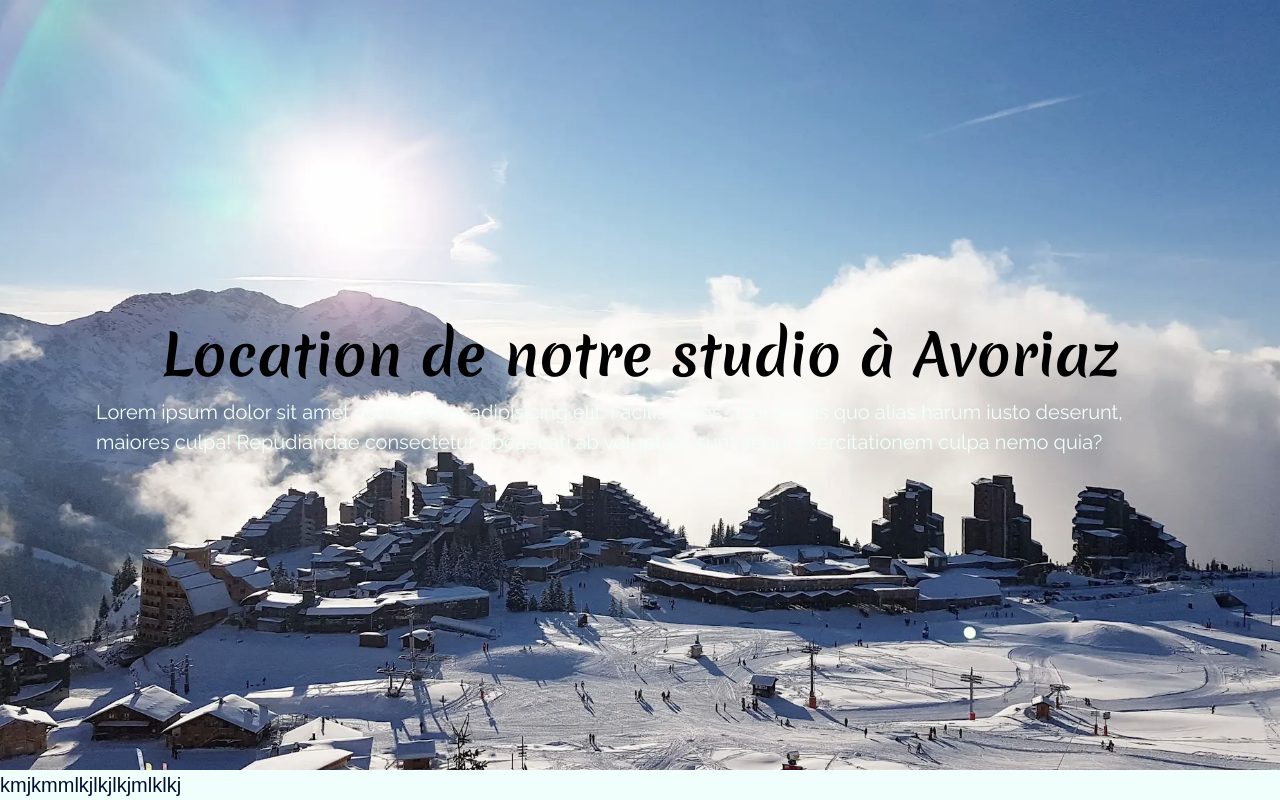
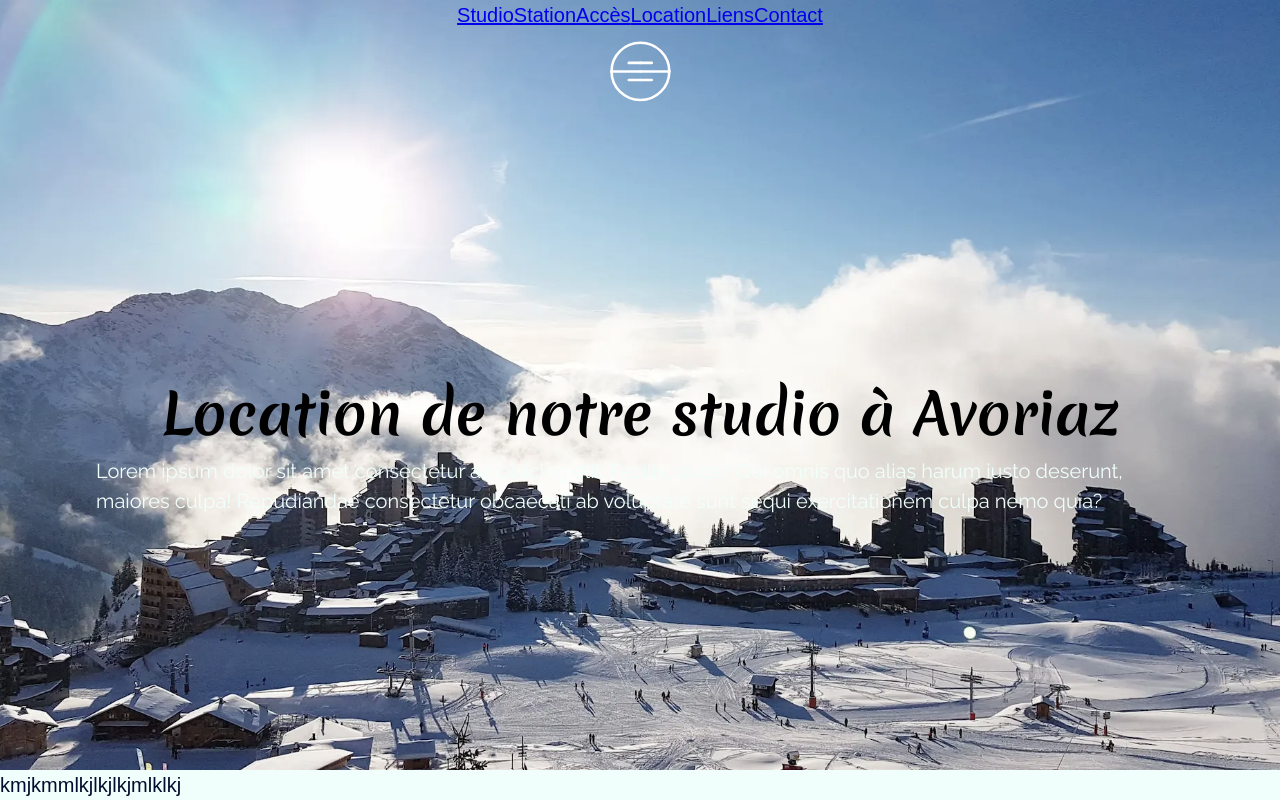
Before and after one commit to mowebiaz/avo_next, a Next.js app: page / in a window 1280 px wide. Built offline with nearby package versions, Linux system fonts and the light colour scheme.

Commit message:
Add navigation

```diff
--- /dev/null
+++ b/app/components/Header/BurgerIcon/BurgerIcon.jsx
@@ -0,0 +1,51 @@
+export function BurgerIcon({isOpen}) {
+  return (
+    <svg
+    className={`burger ${isOpen ? 'open' : ''}`}
+    width="80"
+      height="80"
+      viewBox="0 0 200 200"
+    >
+      <g
+
+        strokeWidth="6.5"
+        strokeLinecap="round"
+      >
+        <path
+          d="M72 82.286h28.75"
+          fill="#009100"
+          fillRule="evenodd"
+          stroke="#fff"
+        />
+        <path
+          d="M100.75 103.714l72.482-.143c.043 39.398-32.284 71.434-72.16 71.434-39.878 0-72.204-32.036-72.204-71.554"
+          fill="none"
+          stroke="#fff"
+        />
+        <path
+          d="M72 125.143h28.75"
+          fill="#009100"
+          fillRule="evenodd"
+          stroke="#fff"
+        />
+        <path
+          d="M100.75 103.714l-71.908-.143c.026-39.638 32.352-71.674 72.23-71.674 39.876 0 72.203 32.036 72.203 71.554"
+          fill="none"
+          stroke="#fff"
+        />
+        <path
+          d="M100.75 82.286h28.75"
+          fill="#009100"
+          fillRule="evenodd"
+          stroke="#fff"
+        />
+        <path
+          d="M100.75 125.143h28.75"
+          fill="#009100"
+          fillRule="evenodd"
+          stroke="#fff"
+        />
+      </g>
+    </svg>
+  )
+}
--- /dev/null
+++ b/app/components/Header/BurgerIcon/BurgerIcon.scss
@@ -0,0 +1,50 @@
+
+svg {
+  transition: transform 500ms cubic-bezier(0.4, 0, 0.2, 1);
+}
+.active svg {
+  transform: rotate(90deg);
+}
+path {
+  transition: transform 500ms cubic-bezier(0.4, 0, 0.2, 1),
+    stroke-dasharray 500ms cubic-bezier(0.4, 0, 0.2, 1),
+    stroke-dashoffset 500ms cubic-bezier(0.4, 0, 0.2, 1);
+}
+path:nth-child(1) {
+  transform-origin: 36% 40%;
+}
+path:nth-child(2) {
+  stroke-dasharray: 29 299;
+}
+path:nth-child(3) {
+  transform-origin: 35% 63%;
+}
+path:nth-child(4) {
+  stroke-dasharray: 29 299;
+}
+path:nth-child(5) {
+  transform-origin: 61% 52%;
+}
+path:nth-child(6) {
+  transform-origin: 62% 52%;
+}
+.active path:nth-child(1) {
+  transform: translateX(9px) translateY(1px) rotate(45deg);
+}
+.active path:nth-child(2) {
+  stroke-dasharray: 225 299;
+  stroke-dashoffset: -72px;
+}
+.active path:nth-child(3) {
+  transform: translateX(9px) translateY(1px) rotate(-45deg);
+}
+.active path:nth-child(4) {
+  stroke-dasharray: 225 299;
+  stroke-dashoffset: -72px;
+}
+.active path:nth-child(5) {
+  transform: translateX(9px) translateY(1px) rotate(-45deg);
+}
+.active path:nth-child(6) {
+  transform: translateX(9px) translateY(1px) rotate(45deg);
+}
--- /dev/null
+++ b/app/components/Header/Header.jsx
@@ -0,0 +1,12 @@
+import { BurgerIcon } from "./BurgerIcon/BurgerIcon";
+import { NavDesktop } from "./navigation/NavDestkop/NavDesktop";
+import { NavMobile } from "./navigation/NavMobile/NavMobile";
+
+export function Header() {
+  return (
+    <>
+    <NavDesktop />
+    <NavMobile />
+    </>
+  )
+}
--- /dev/null
+++ b/app/components/Header/navigation/NavDestkop/NavDesktop.jsx
@@ -0,0 +1,18 @@
+import { routeList } from "../routeList"
+import './NavDesktop.scss'
+
+export function NavDesktop() {
+  return (
+    <nav className="nav-desktop">
+      <ul>
+        {routeList.map((route) => {
+          return (
+            <li key={route.path}>
+              <a href={route.path}>{route.name}</a>
+            </li>
+          )
+        })}
+      </ul>
+    </nav>
+  )
+}
--- /dev/null
+++ b/app/components/Header/navigation/NavDestkop/NavDesktop.scss
@@ -0,0 +1,9 @@
+.nav-desktop {
+  ul {
+    list-style: none;
+    display: flex;
+    flex-direction: row;
+    align-items: center;
+
+  }
+}
--- /dev/null
+++ b/app/components/Header/navigation/NavMobile/NavMobile.jsx
@@ -0,0 +1,36 @@
+'use client'
+
+import { useState, useRef } from 'react'
+import { BurgerIcon } from '../../BurgerIcon/BurgerIcon'
+import './NavMobile.scss'
+
+export function NavMobile() {
+  const [isOpen, setIsOpen] = useState(false)
+  const ref = useRef(null)
+
+  const toggleMenu = () => {
+    setIsOpen((prev) => !prev)
+  }
+
+  /*   useClickAway(ref, () => {
+    setIsOpen(false)
+  }) */
+
+  return (
+    <div
+      className="mobile"
+      ref={ref}
+    >
+      <button
+        className="burger-button"
+        onClick={toggleMenu}
+        aria-label="Menu"
+        aria-controls="navigation"
+        aria-expanded={isOpen ? 'true' : 'false'}
+      >
+        <span className="sr-only">Menu</span>
+        <BurgerIcon isOpen={isOpen} />
+      </button>
+    </div>
+  )
+}
--- /dev/null
+++ b/app/components/Header/navigation/routeList.js
@@ -0,0 +1,26 @@
+export const routeList = [
+  {
+    name: 'Studio',
+    path: '/studio',
+  },
+  {
+    name: 'Station',
+    path: '/station',
+  },
+  {
+    name: 'Accès',
+    path: '/acces',
+  },
+  {
+    name: 'Location',
+    path: '/location',
+  },
+  {
+    name: 'Liens',
+    path: '/liens',
+  },
+  {
+    name: 'Contact',
+    path: '/contact',
+  },
+]
--- a/app/layout.js
+++ b/app/layout.js
@@ -1,3 +1,4 @@
+import { Header } from './components/Header/Header'
 import { Footer } from './components/Footer/Footer'
 import { Merienda, Raleway } from 'next/font/google'
 import './styles/globals.scss'
@@ -14,6 +15,7 @@
   return (
     <html lang="fr">
       <body className={`${merienda.variable} ${raleway.variable}`}>
+        <Header />
         {children}
         <Footer />
       </body>
--- a/app/styles/globals.scss
+++ b/app/styles/globals.scss
@@ -108,8 +108,6 @@
     color: inherit;
 }
 
-
-
 p,
 h1,
 h2,
@@ -120,3 +118,14 @@
     overflow-wrap: break-word; /* voir text-balance*/
     text-wrap: balance;
 }
+
+.sr-only {
+  position: absolute;
+  width: 1px;
+  height: 1px;
+  padding: 0;
+  margin: -1px;
+  overflow: hidden;
+  clip: rect(0, 0, 0, 0);
+  border: 0;
+}
```
Also changed, not shown: app/components/Header/navigation/NavMobile/NavMobile.scss (added).
